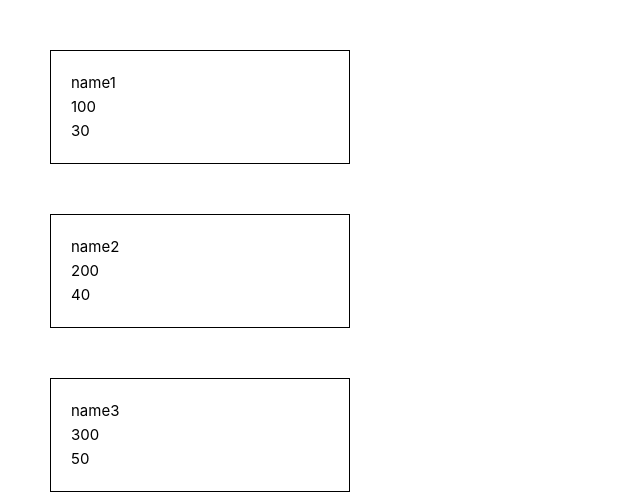
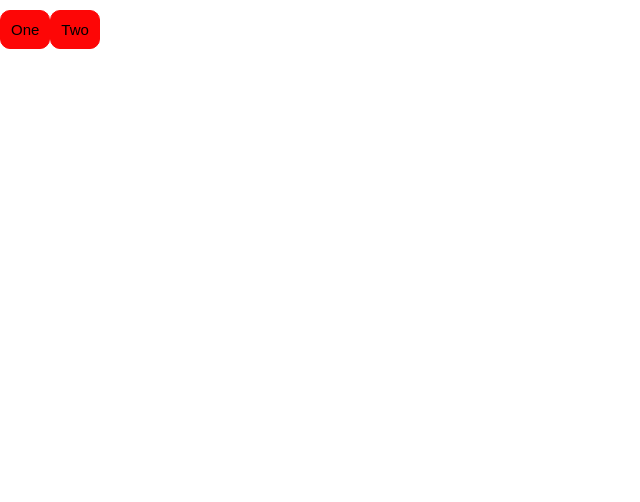
Before and after one commit to aanddi/vue3_exercises, a Vue app in the folder vue3/: page / in a window 1280 px wide. Shown: the top 502 px of the page, without its empty margins (0-640 px from the left). Built offline with nearby package versions, Linux system fonts and the light colour scheme.

Commit message:
Испускание событий в Vue

```diff
--- a/vue3/src/App.vue
+++ b/vue3/src/App.vue
@@ -6,40 +6,23 @@ export default {
   },
   data() {
 	return {
-		users: [
-			{
-				id: 1,
-				name: 'name1',
-				salary: 100,
-				age: 30,
-			},
-			{
-				id: 2,
-				name: 'name2',
-				salary: 200,
-				age: 40,
-			},
-			{
-				id: 3,
-				name: 'name3',
-				salary: 300,
-				age: 50,
-			},
-		],
-	}
-}
+
+   } },
+  methods: {
+    one: function (num1) {
+      document.write(num1)
+    },
+    two: function (num2) {
+      document.write(num2)
+    }
+  }
+
 }
 </script>
 
 
 <template>
-  <Employee
-  v-for="user in users"
-  :name="user.name"
-  :salary="user.salary"
-  :key="user.id"
-  :age="user.age"
-  />
+  <Employee @show1="one" @show2="two"/>
 </template>
 
 
--- a/vue3/src/components/Employee.vue
+++ b/vue3/src/components/Employee.vue
@@ -1,22 +1,29 @@
 <script>
 export default {
   props: {
-    name: String,
-    salary: Number,
-    age: Number
+    show1: Number,
+    show2: Number,
   },
   data() {
     return {
     }
+  },
+  methods: {
+    showApp1: function () {
+      this.$emit('show1', 12);
+    },
+    showApp2: function () {
+      this.$emit('show2', 11);
+    }
   }
 }
+
 </script>
 
 <template>
-  <div class="block">
-    <h1>{{ name }}</h1>
-    <h1>{{ salary }}</h1>
-    <h1>{{ age }}</h1>
+  <div class="blocl">
+    <button class="btn" @click="showApp1">One</button>
+    <button class="btn" @click="showApp2">Two</button>
   </div>
 </template>
 
@@ -28,4 +35,19 @@ export default {
   margin: 50px;
   width: 300px;
 }
+
+.btn {
+  background-color: #fd0606;
+  padding: 10px;
+  border-radius: 10px;
+  border: 1px solid #fd0606;
+  transition: all 0.4s ease-out;
+  margin-top: 10px;
+}
+
+.btn:hover {
+  background-color: #fff;
+  color: #fd0606;
+  border: 1px solid #fd0606;
+}
 </style>
```
